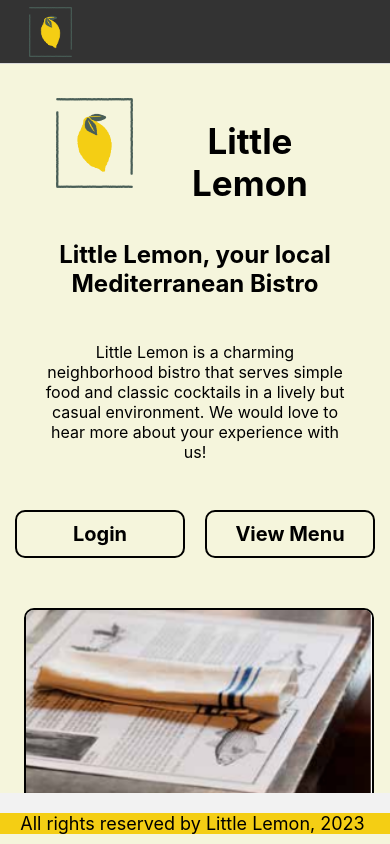
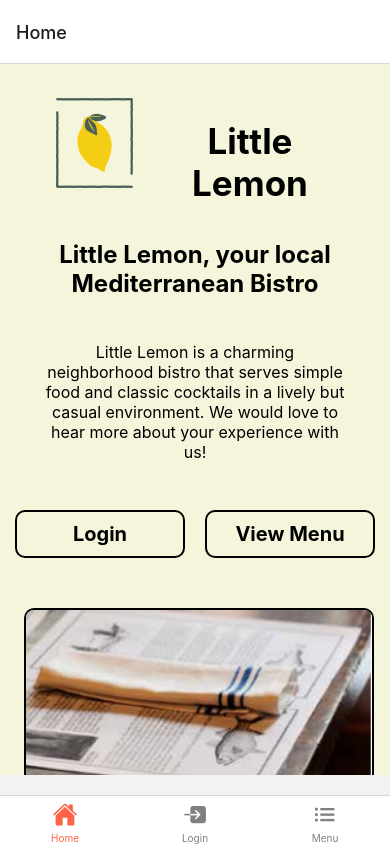
Before and after one commit to Sammy970/Sample-React-Native-App, a React Native app: screen / in a window 390 px wide. Built offline with nearby package versions, Linux system fonts and the light colour scheme.

Commit message:
Added Tab Navigation for Home, Login and Menu

```diff
--- a/App.js
+++ b/App.js
@@ -1,8 +1,20 @@
 // import { StatusBar } from 'expo-status-bar';
 import * as React from 'react';
 import { Text, View, StyleSheet, Image } from 'react-native';
+
+// Navigation Stuff
 import { NavigationContainer } from '@react-navigation/native';
-import { createNativeStackNavigator } from '@react-navigation/native-stack';
+
+// Stack navigator
+// import { createNativeStackNavigator } from '@react-navigation/native-stack';
+
+// Tab Navigator
+import { createBottomTabNavigator } from '@react-navigation/bottom-tabs'
+import { Ionicons } from '@expo/vector-icons' //Icons for Tab Navigator
+
+// Drawer Navigator
+import { createDrawerNavigator } from '@react-navigation/drawer';
+
 
 // Importing Local Components
 import LittleLemonHeader from './components/LittleLemonHeader';
@@ -17,9 +29,14 @@ import ImageTest from './components/ImageTest';
 const green = '#495E57';
 const yellow = '#F4CE14';
 
-// Instantiate Stack
-const Stack = createNativeStackNavigator();
+// Instantiate Stack Nav
+// const Stack = createNativeStackNavigator();
 
+// Instantiate Tab Nav
+const Tab = createBottomTabNavigator();
+
+// INstantiate Drawer Nav
+const Drawer = createDrawerNavigator();
 
 const LogoTitle = () => {
   return (
@@ -44,37 +61,28 @@ const LogoTitle = () => {
 export default function App() {
   return (
     <NavigationContainer>
-      <View style={styles.container}>
-        {/* <LittleLemonHeader /> */}
 
-        <Stack.Navigator
-          initialRouteName="Welcome"
-          screenOptions={{
-            headerStyle: { backgroundColor: '#333333' },
-            headerTintColor: '#FFF',
-            headerTitleStyle: {
-              fontWeight: 'bold'
+      <Tab.Navigator
+        screenOptions={({ route }) => ({
+          tabBarIcon: ({ focused, color, size }) => {
+            let iconName;
+
+            if (route.name === 'Home') {
+              iconName = 'ios-home'
+            } else if (route.name === 'Menu') {
+              iconName = 'ios-list';
+            } else if (route.name === 'Login') {
+              iconName = 'ios-enter'
             }
-          }}
-
-        >
-
-          <Stack.Screen
-            options={{
-              title: 'Home',
-              headerTitle: (props) => <LogoTitle {...props} />
-            }}
-            name="Welcome"
-            component={WelcomeScreen} />
-
-          <Stack.Screen options={{ title: 'Login' }} name="Login" component={Login} />
-
-          <Stack.Screen options={{ title: 'Menu' }} name="Menu" component={MenuItems} />
-
-        </Stack.Navigator>
-
-        <Footer />
-      </View>
+            return <Ionicons name={iconName} size={size} color={color} />
+          },
+          tabBarActiveTintColor: 'tomato',
+          tabBarInactiveTintColor: 'gray',
+        })}>
+        <Tab.Screen name="Home" component={WelcomeScreen} />
+        <Tab.Screen name="Login" component={Login} />
+        <Tab.Screen name="Menu" component={MenuItems} />
+      </Tab.Navigator>
     </NavigationContainer >
   );
 }
--- a/babel.config.js
+++ b/babel.config.js
@@ -1,6 +1,7 @@
-module.exports = function(api) {
+module.exports = function (api) {
   api.cache(true);
   return {
     presets: ['babel-preset-expo'],
+    plugins: ['react-native-reanimated/plugin'],
   };
 };
--- a/package.json
+++ b/package.json
@@ -11,6 +11,8 @@
   "dependencies": {
     "@expo/webpack-config": "^18.0.1",
     "@react-native-community/hooks": "^3.0.0",
+    "@react-navigation/bottom-tabs": "^6.5.7",
+    "@react-navigation/drawer": "^6.6.2",
     "@react-navigation/native": "^6.1.6",
     "@react-navigation/native-stack": "^6.9.12",
     "expo": "~48.0.15",
@@ -18,10 +20,11 @@
     "react": "18.2.0",
     "react-dom": "18.2.0",
     "react-native": "0.71.8",
+    "react-native-gesture-handler": "~2.9.0",
     "react-native-safe-area-context": "4.5.0",
     "react-native-screens": "~3.20.0",
     "react-native-web": "~0.18.10",
-    "react-native-gesture-handler": "~2.9.0"
+    "react-native-reanimated": "~2.14.4"
   },
   "devDependencies": {
     "@babel/core": "^7.20.0"
```
Also changed, not shown: 1 other file (tests, documents, lock files or other folders).
